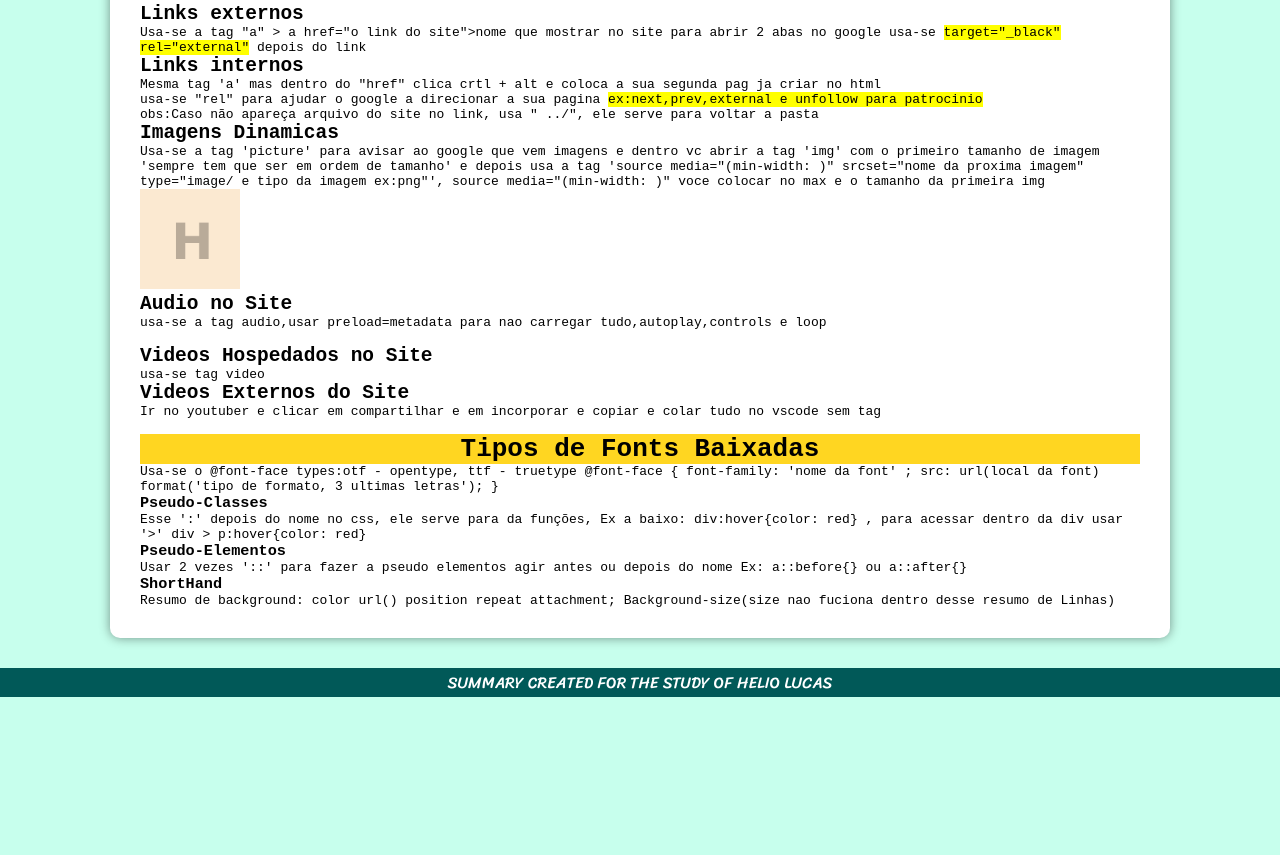
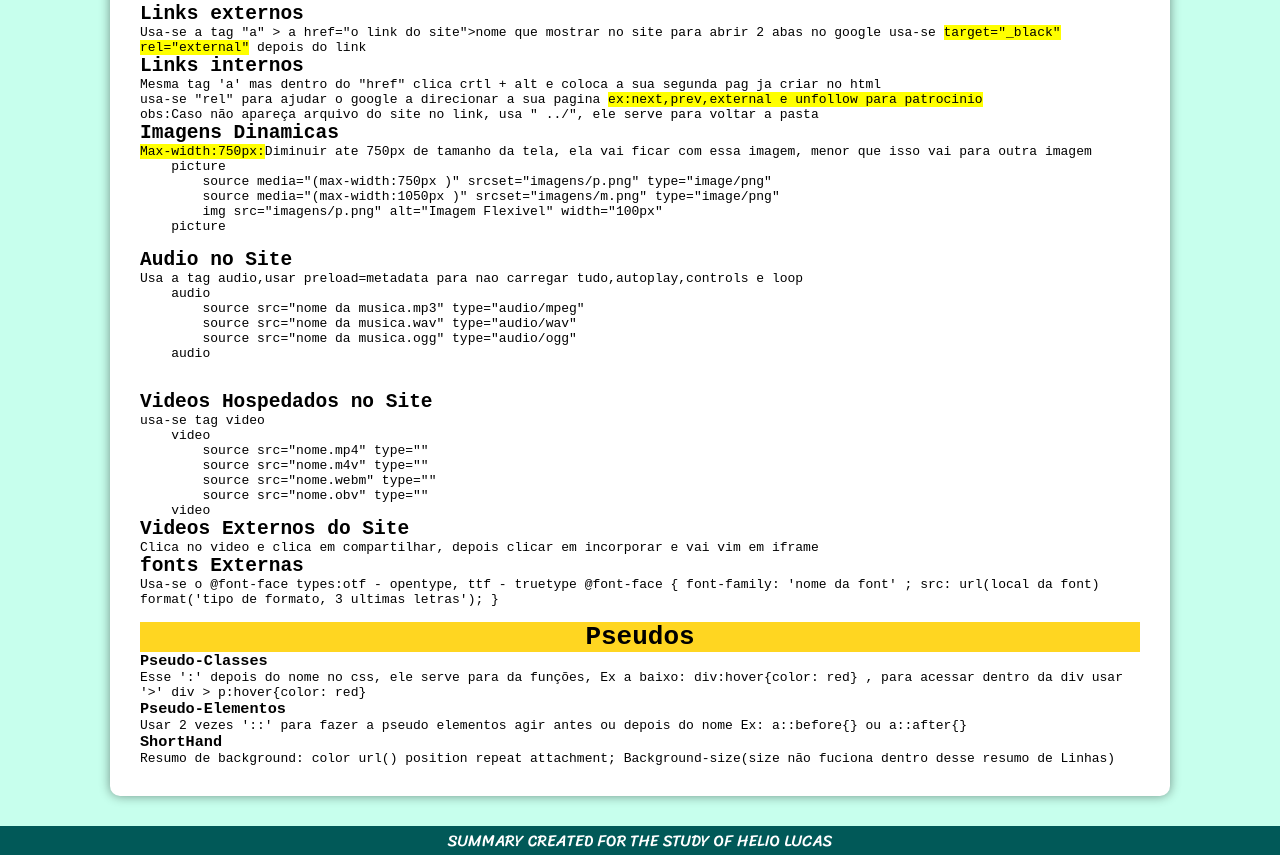
Before and after one commit to Heliolucas/HTML-CSS, a plain HTML site: page Summary/Summary.html in a window 1280 px wide. Shown: the part 882-1737 px from the top of the page. Before the commit the page ends 1579 px from the top, so only its background shows below. Drawn offline with Linux system fonts and the light colour scheme; a web font is replaced by a local one.

Commit message:
atualização

```diff
--- a/Summary/Summary.html
+++ b/Summary/Summary.html
@@ -78,41 +78,53 @@
                 <p>obs:Caso não apareça arquivo do site no link, usa " ../", ele serve para voltar a pasta</p>
 
                 <h2>Imagens Dinamicas</h2>
-                <p>Usa-se a tag 'picture' para avisar ao google que vem imagens e dentro vc abrir a tag 'img' com o primeiro tamanho de imagem 'sempre tem que ser em ordem de tamanho'
-                    e depois usa a tag 'source media="(min-width: )" srcset="nome da proxima imagem" type="image/ e tipo da imagem ex:png"', source media="(min-width: )" voce colocar no max e o tamanho da primeira img
+                <p><mark>Max-width:750px:</mark>Diminuir ate 750px de tamanho da tela, ela vai ficar com essa imagem, menor que isso vai para outra imagem
                 </p>
-                    <picture>
-                        <source media="(max-width:750px )" srcset="imagens/p.png" type="image/png">
-                        <source media="(max-width:1050px )" srcset="imagens/m.png" type="image/png">
-                        <img src="imagens/p.png" alt="Imagem Flexivel" width="100px">
-                    </picture>
+                    <p>
+    <pre>
+    picture
+        source media="(max-width:750px )" srcset="imagens/p.png" type="image/png"
+        source media="(max-width:1050px )" srcset="imagens/m.png" type="image/png"
+        img src="imagens/p.png" alt="Imagem Flexivel" width="100px"
+    picture
+    </pre>
+                    </p>
+
                 <h2>Audio no Site</h2>
-                <p>usa-se a tag audio,usar preload=metadata para nao carregar tudo,autoplay,controls e loop
-                <audio>
-                    <source src="nome da musica.mp3" type="audio/mpeg">
-                    <source src="nome da musica.wav" type="audio/wav">
-                    <source src="nome da musica.ogg" type="audio/ogg">
-                </audio></p>
+                <p>Usa a tag audio,usar preload=metadata para nao carregar tudo,autoplay,controls e loop
+    <pre>
+    audio
+        source src="nome da musica.mp3" type="audio/mpeg"
+        source src="nome da musica.wav" type="audio/wav"
+        source src="nome da musica.ogg" type="audio/ogg"
+    audio
+    </pre>
+</p>
                 <br>
                 <h2>Videos Hospedados no Site</h2>
                 <p>usa-se tag video</p>
-                <!-- <video> poster para colocar thumbnail
-                    <source src="nome.mp4" type="">
-                    <source src="nome.m4v" type="">
-                    <source src="nome.webm" type="">
-                    <source src="nome.obv" type="">
-                </video>-->
+                <p>
+<pre>
+    video
+        source src="nome.mp4" type=""
+        source src="nome.m4v" type=""
+        source src="nome.webm" type=""
+        source src="nome.obv" type=""
+    video
+</pre>
+                </p>
 
                 <h2>Videos Externos do Site</h2>
-                <p>Ir no youtuber e clicar em compartilhar e em incorporar e copiar e colar tudo no vscode sem tag</p>
-                <br>
-
-                <h1 class="h1">Tipos de Fonts Baixadas</h1>
+                <p>Clica no video e clica em compartilhar, depois clicar em incorporar e vai vim em iframe</p>
+                <h2>fonts Externas</h2>
                 <p>Usa-se o @font-face    types:otf - opentype, ttf - truetype
                     @font-face {
                     font-family: 'nome da font' ;
                     src: url(local da font) format('tipo de formato, 3 ultimas letras');
                 }</p>
+                <br>
+
+                <h1 class="h1">Pseudos</h1>
                 <h3>Pseudo-Classes</h3>
                 <p>Esse ':' depois do nome no css, ele serve para da funções, Ex a baixo: div:hover{color: red} , para acessar dentro da div usar '>' div > p:hover{color: red}  </p>
                 <h3>Pseudo-Elementos</h3>
@@ -120,7 +132,7 @@
 
                 <h3>ShortHand</h3>
                 <p>Resumo de background: color url() position repeat attachment;
-                   Background-size(size nao fuciona dentro desse resumo de Linhas)
+                   Background-size(size não fuciona dentro desse resumo de Linhas)
                 </p>
             </main>
             <footer>
```
Also changed, not shown: Exercicios/ex025/form001.html (added, +20 -0 lines), Exercicios/ex025/form002.html (added, +27 -0 lines).
